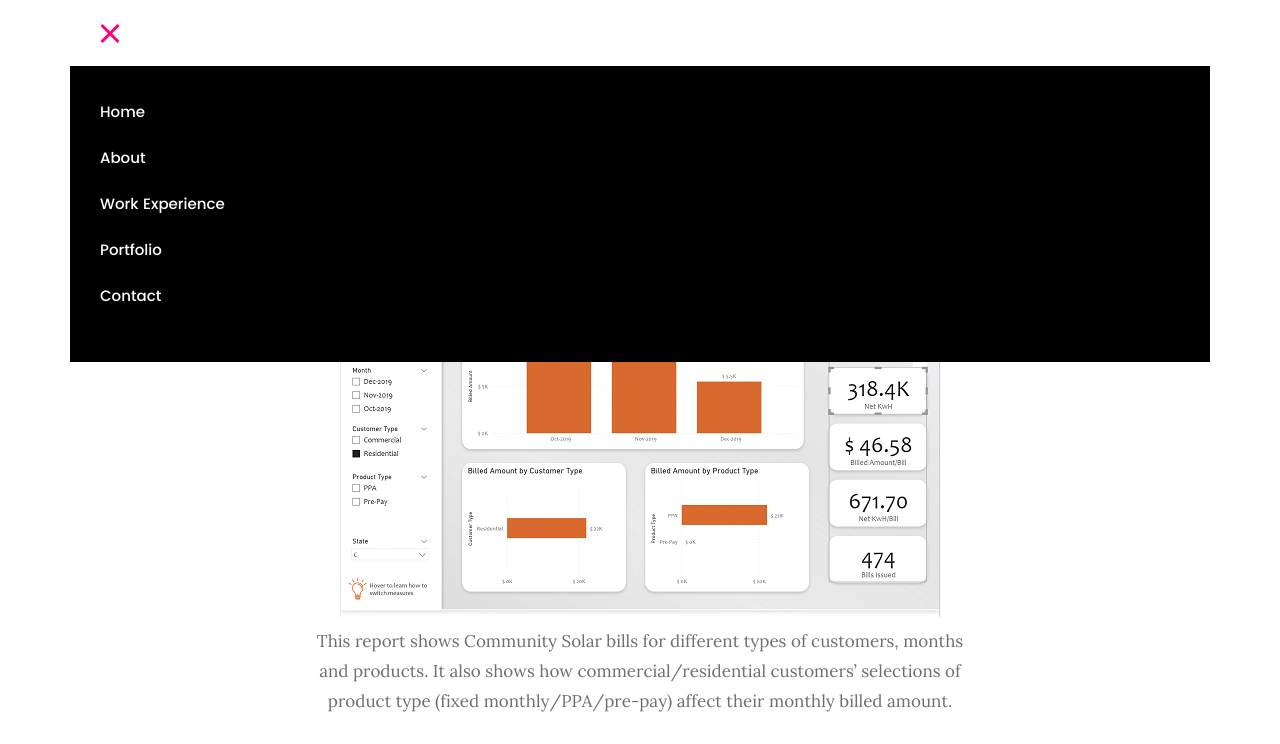
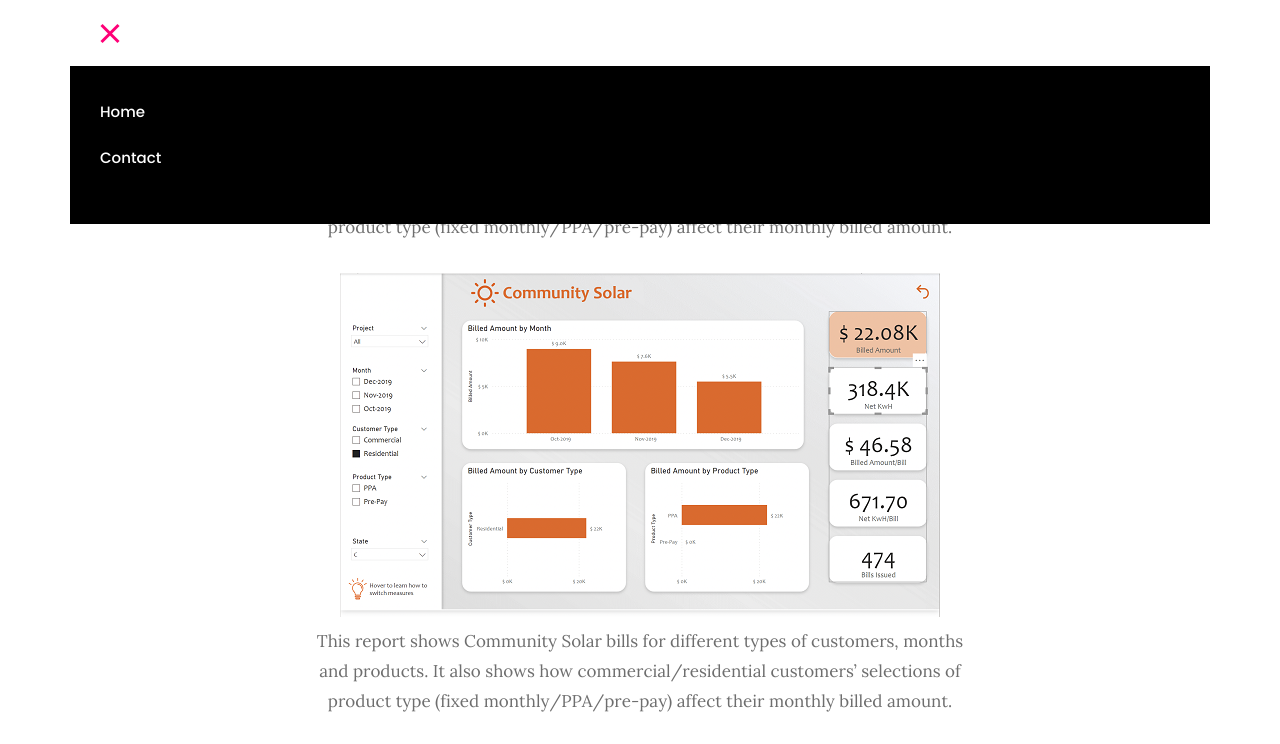
Before and after one commit to MirImranElahi/MirImranElahi.github.io, a plain HTML site: page CommunitySolar.html in a window 1280 px wide. Both pictures are taken after a click on the link "Menu". Shown: the top 744 px of the page. Drawn offline with Linux system fonts and the light colour scheme; files whose address does not match are found by name.

Commit message:
Update CommunitySolar.html

```diff
--- a/CommunitySolar.html
+++ b/CommunitySolar.html
@@ -42,10 +42,7 @@
    			<a class="menu-toggle" href="#"><span>Menu</span></a>
 		   	<nav id="main-nav-wrap">
 					<ul class="main-navigation">
-						<li><a class="smoothscroll"  href="https://mirimranelahi.github.io/index.html#intro" title="">Home</a></li>
-						<li><a class="smoothscroll"  href="https://mirimranelahi.github.io/index.html#about" title="">About</a></li>
-						<li><a class="smoothscroll"  href="https://mirimranelahi.github.io/index.html#resume" title="">Work Experience</a></li>
-						<li><a class="smoothscroll"  href="https://mirimranelahi.github.io/index.html#portfolio" title="">Portfolio</a></li>
+						<li><a class="smoothscroll"  href="https://mirimranelahi.github.io/" title="">Home</a></li>
 						<li><a class="smoothscroll"  href="https://mirimranelahi.github.io/CommunitySolar.html#contact" title="">Contact</a></li>
 
 					</ul>
```
